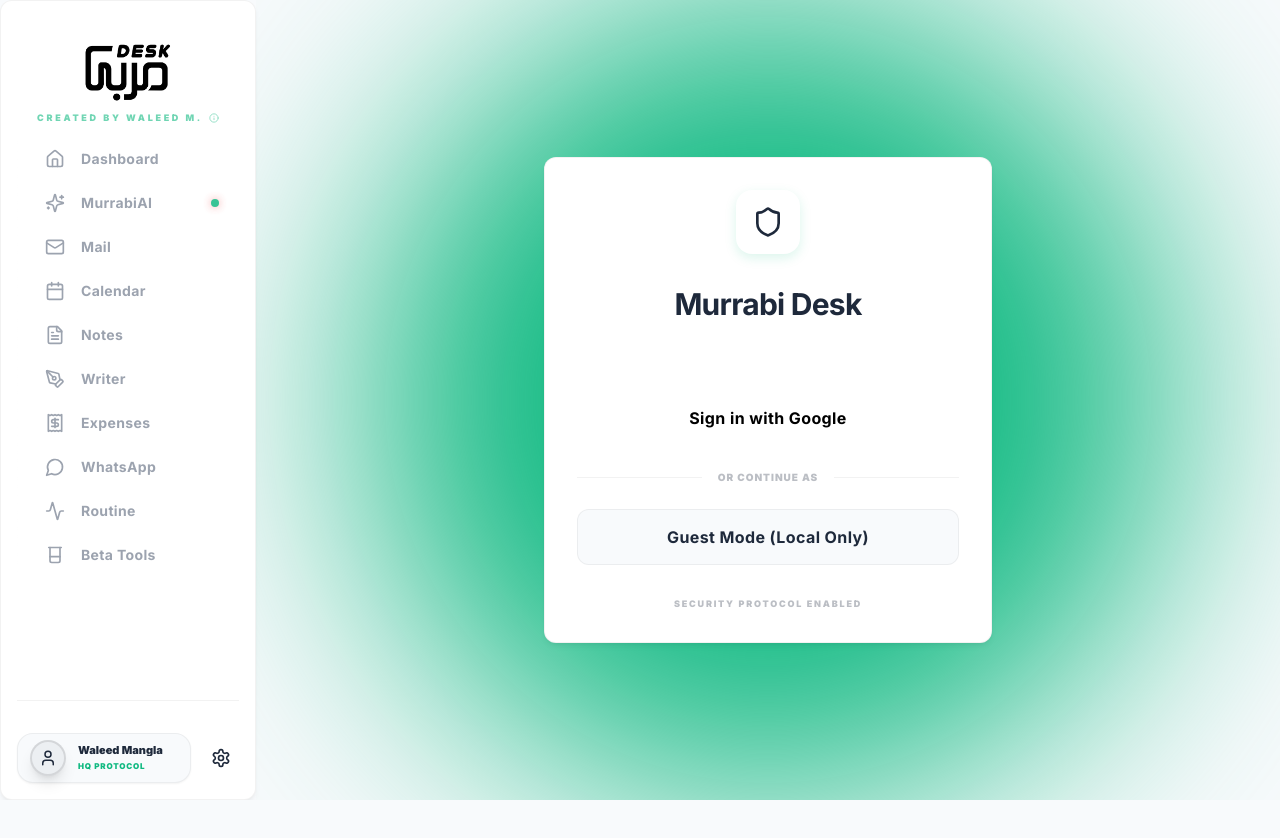
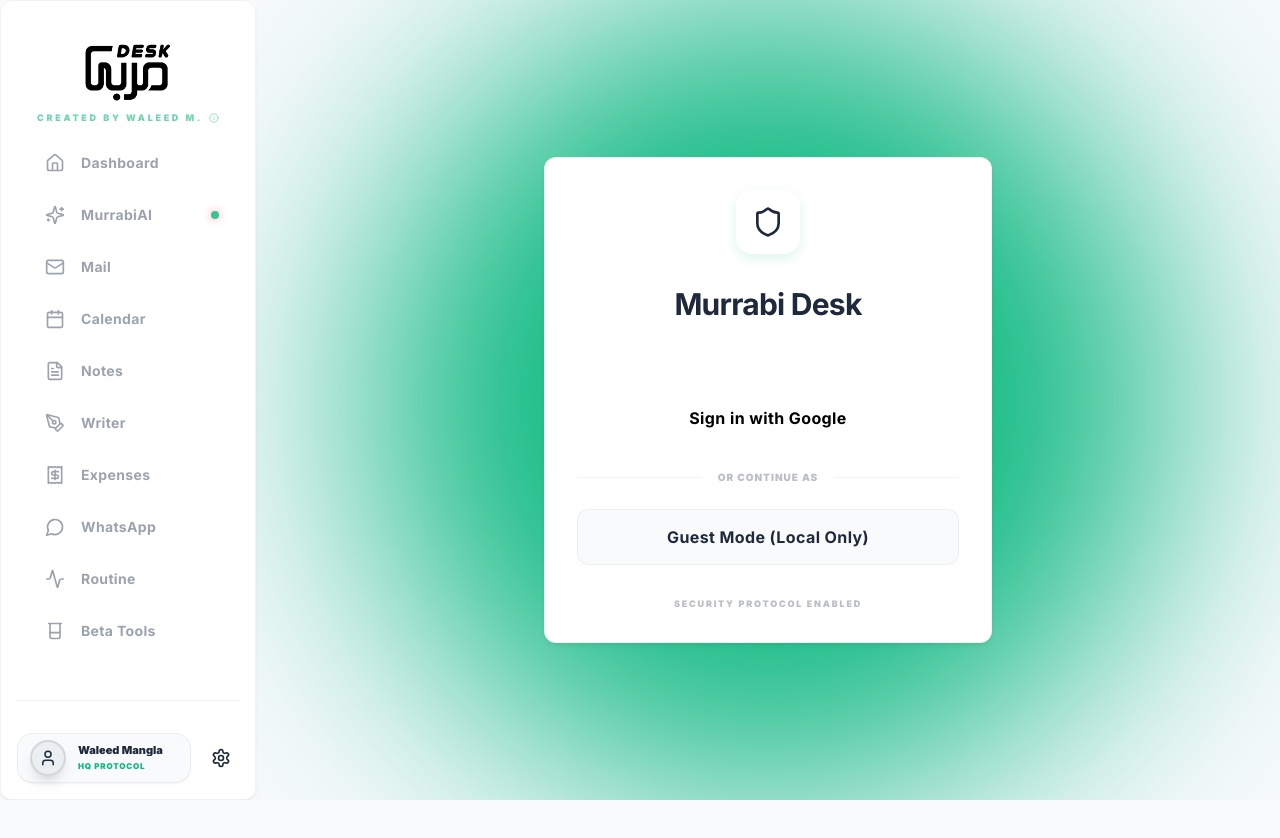
Before and after one commit to waleedmangla-source/MurrabiDesk, a Next.js app: page /onboarding in a window 1280 px wide. Shown: the top 838 px of the page. Built offline with nearby package versions, Linux system fonts and the light colour scheme; no server answers.

Commit message:
Revert sidebar link padding to py-4 for original spacing

```diff
--- a/src/app/layout.tsx
+++ b/src/app/layout.tsx
@@ -293,7 +293,7 @@
                 <Link
                    key={link.label}
                    className={clsx(
-                     "nav-link group transition-all duration-300 rounded-[14px] flex items-center gap-4 py-3 px-5 font-bold tracking-tight z-10",
+                     "nav-link group transition-all duration-300 rounded-[14px] flex items-center gap-4 py-4 px-5 font-bold tracking-tight z-10",
                      pathname === link.href ? "active" : "text-gray-400"
                   )}
                   href={link.href}
--- a/src/app/settings/page.tsx
+++ b/src/app/settings/page.tsx
@@ -879,7 +879,7 @@
                           key={item.id}
                           onClick={() => setActivePreviewTab(item.id)}
                           className={clsx(
-                            "nav-link group transition-all duration-300 rounded-[14px] flex items-center gap-4 py-3 px-5 font-bold tracking-tight z-10 w-full text-left",
+                            "nav-link group transition-all duration-300 rounded-[14px] flex items-center gap-4 py-4 px-5 font-bold tracking-tight z-10 w-full text-left",
                             activePreviewTab === item.id ? "active" : "text-[var(--text-muted)]"
                           )}
                         >
```
